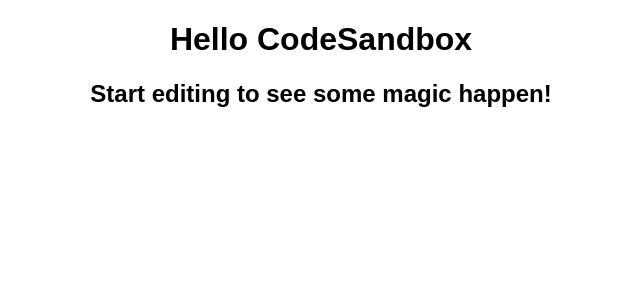
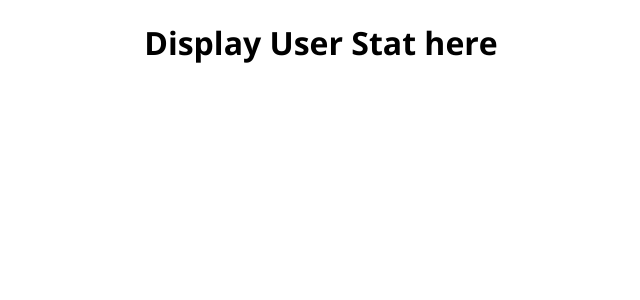
Before and after one commit to victoryejike/github-user-stats, a React (Create React App) app: page / in a window 1280 px wide. Shown: the top 300 px of the page, without its empty margins (319-959 px from the left). Built offline with nearby package versions, Linux system fonts and the light colour scheme.

Commit message:
added a page folder and in it a user stat display page

```diff
--- a/src/App.js
+++ b/src/App.js
@@ -1,10 +1,10 @@
 import "./styles.scss";
+import User from "./pages/UserStatPage";
 
 export default function App() {
   return (
     <div className="App">
-      <h1>Hello CodeSandbox</h1>
-      <h2>Start editing to see some magic happen!</h2>
+      <User />
     </div>
   );
 }
--- /dev/null
+++ b/src/pages/UserStatPage.js
@@ -0,0 +1,11 @@
+import React from "react";
+
+const User = () => {
+  return (
+    <>
+      <h1>Display User Stat here</h1>
+    </>
+  );
+};
+
+export default User;
--- a/src/styles.scss
+++ b/src/styles.scss
@@ -1,4 +1,5 @@
+@import url('https://fonts.googleapis.com/css2?family=Open+Sans:wght@400;700&display=swap');
 .App {
-  font-family: sans-serif;
+  font-family: 'Open Sans', sans-serif;
   text-align: center;
 }
```
Also changed, not shown: src/components/CardComponent/Card.js (added), src/components/CardComponent/card.scss (added), src/components/HeaderComponent/Header.js (added), src/components/HeaderComponent/Header.scss (added), src/components/SideBarComponent/SideBar.js (added), src/components/SideBarComponent/SideBar.scss (added).
